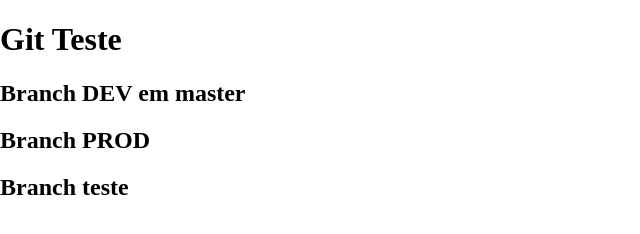
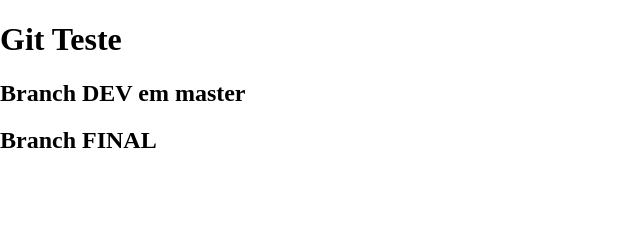
Before and after one commit to gustavovantol/teste-gu, a plain HTML site: page index.html in a window 1280 px wide. Shown: the whole page, without its empty margins (0-640 px from the left). Drawn offline with Linux system fonts and the light colour scheme.

Commit message:
Teste branch MASTER - final

```diff
--- a/index.html
+++ b/index.html
@@ -17,7 +17,6 @@
 <body style="padding:0; margin:0">
 	<h1>Git Teste</h1>
 	<h2>Branch DEV em master</h2>
-	<h2>Branch PROD</h2>
-	<h2>Branch teste</h2>
+	<h2>Branch FINAL</h2>
 </body>
 </html>
```
